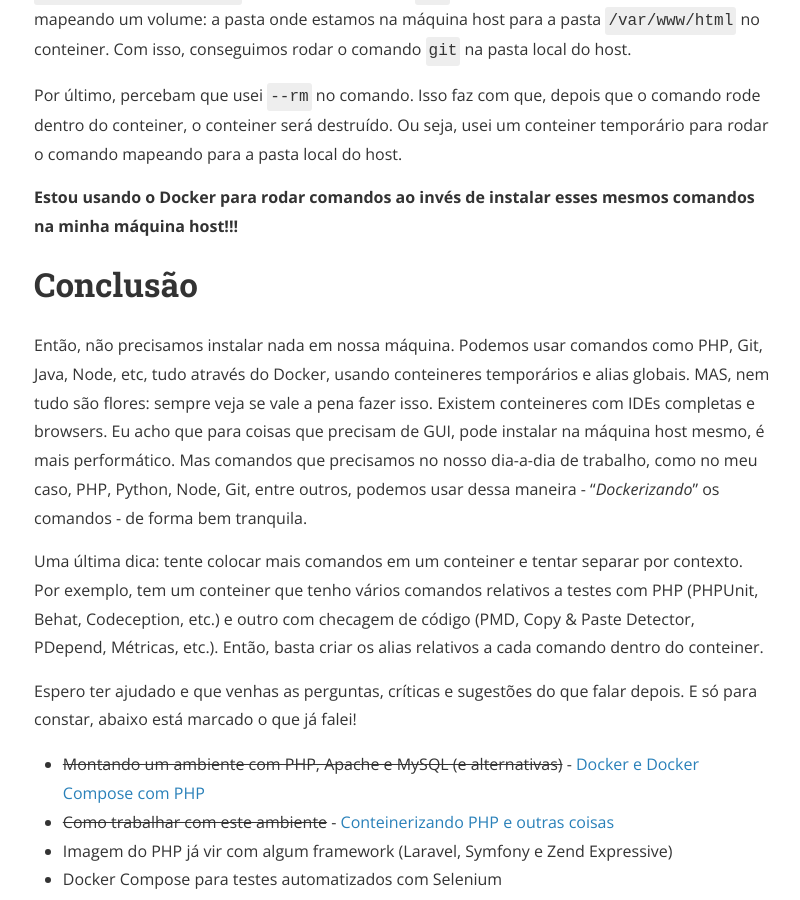
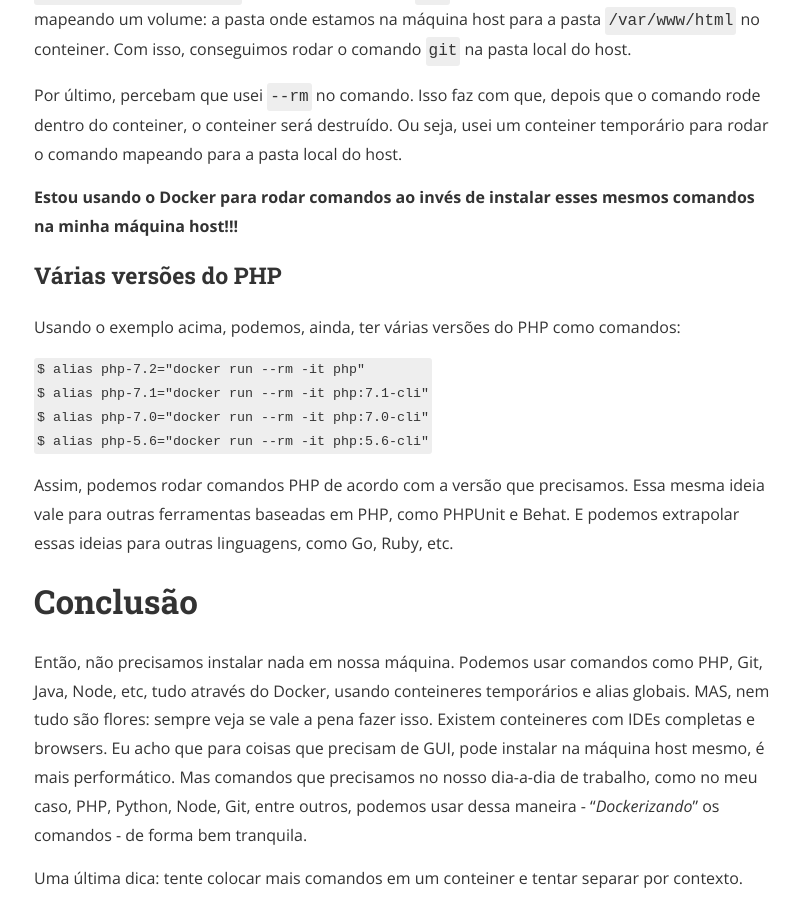
Before and after one commit to phpba/phpba.github.io, a Jekyll site: the page built from _posts/2017-11-29-docker-php-2.md, in a window 1280 px wide and 900 px high, scrolled down 4689 px. Shown: the whole window, without its empty margins (238-1038 px from the left). Built offline with Jekyll 4.4.1, drawn with Linux system fonts in a browser that asks for light colours; nearby versions of some CDN libraries; comment, search, counter and statistics services are not loaded; a style sheet for code colours, icons or effects is not loaded.

Commit message:
Segunda parte do Post sobre PHP e Docker - mais texto

````diff
--- a/_posts/2017-11-29-docker-php-2.md
+++ b/_posts/2017-11-29-docker-php-2.md
@@ -165,6 +165,18 @@ Por último, percebam que usei `--rm` no comando. Isso faz com que, depois que o
 
 **Estou usando o Docker para rodar comandos ao invés de instalar esses mesmos comandos na minha máquina host!!!**
 
+### Várias versões do PHP
+Usando o exemplo acima, podemos, ainda, ter várias versões do PHP como comandos:
+
+```shell
+$ alias php-7.2="docker run --rm -it php"
+$ alias php-7.1="docker run --rm -it php:7.1-cli"
+$ alias php-7.0="docker run --rm -it php:7.0-cli"
+$ alias php-5.6="docker run --rm -it php:5.6-cli"
+```
+
+Assim, podemos rodar comandos PHP de acordo com a versão que precisamos. Essa mesma ideia vale para outras ferramentas baseadas em PHP, como PHPUnit e Behat. E podemos extrapolar essas ideias para outras linguagens, como Go, Ruby, etc.
+
 # Conclusão
 Então, não precisamos instalar nada em nossa máquina. Podemos usar comandos como PHP, Git, Java, Node, etc, tudo através do Docker, usando conteineres temporários e alias globais. MAS, nem tudo são flores: sempre veja se vale a pena fazer isso. Existem conteineres com IDEs completas e browsers. Eu acho que para coisas que precisam de GUI, pode instalar na máquina host mesmo, é mais performático. Mas comandos que precisamos no nosso dia-a-dia de trabalho, como no meu caso, PHP, Python, Node, Git, entre outros, podemos usar dessa maneira - "*Dockerizando*" os comandos - de forma bem tranquila.
 
````
